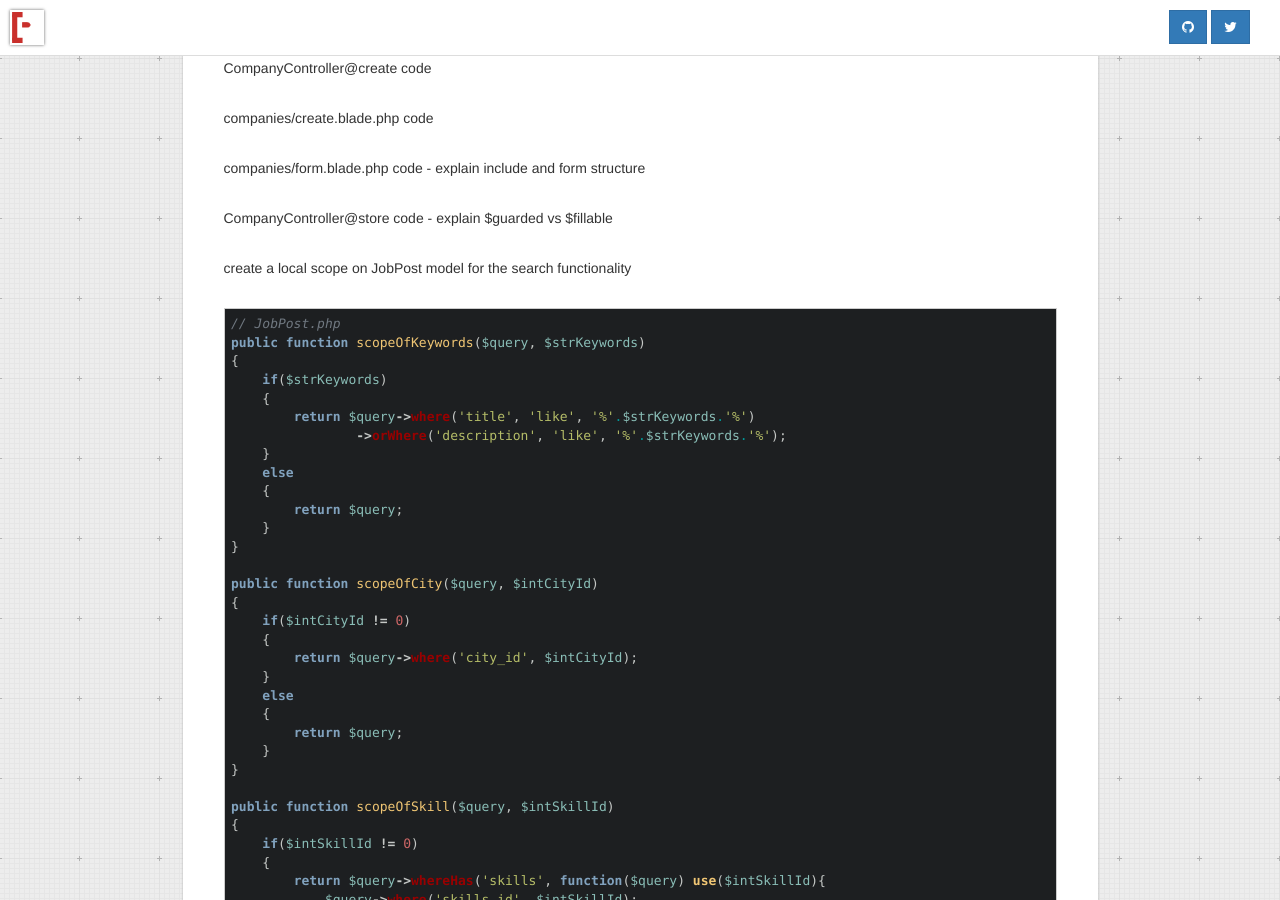
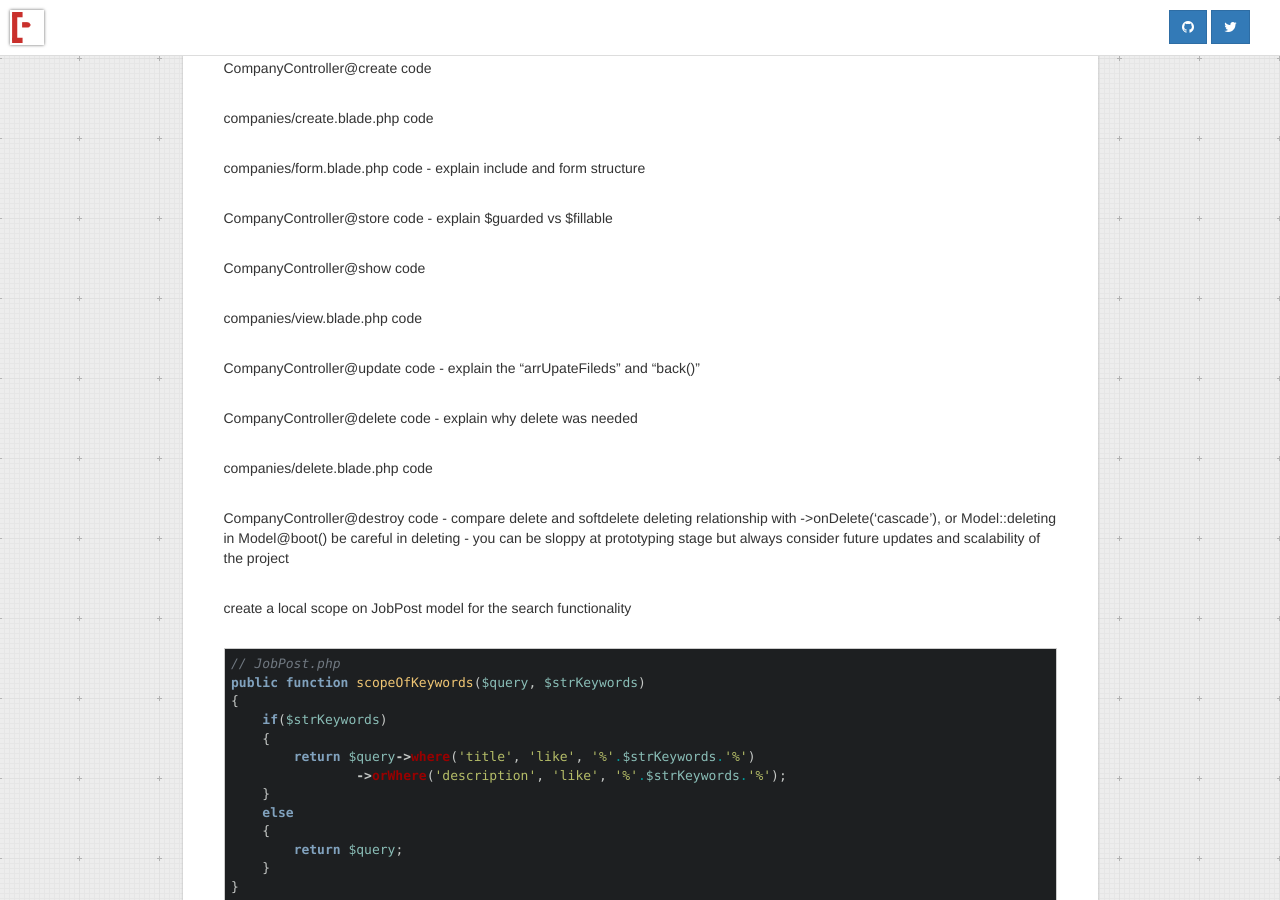
Before and after one commit to codingpajamas/codingpajamas.github.io, a Jekyll site: the page built from _posts/2018-08-03-rapid-prototyping-with-laravel.md, in a window 1280 px wide and 900 px high, scrolled down 7462 px. Built offline with Jekyll 4.4.1, drawn with Linux system fonts in a browser that asks for light colours; some web fonts are replaced.

Commit message:
laravel prototyping

```diff
--- a/_posts/2018-08-03-rapid-prototyping-with-laravel.md
+++ b/_posts/2018-08-03-rapid-prototyping-with-laravel.md
@@ -382,6 +382,25 @@ companies/form.blade.php code - explain include and form structure
 
 CompanyController@store code - explain $guarded vs $fillable
 
+CompanyController@show code
+
+companies/view.blade.php code
+
+CompanyController@update code - explain the "arrUpateFileds" and "back()"
+
+CompanyController@delete code - explain why delete was needed
+
+companies/delete.blade.php code
+
+CompanyController@destroy code - compare delete and softdelete
+deleting relationship with ->onDelete('cascade'), or Model::deleting in Model@boot()
+be careful in deleting - you can be sloppy at prototyping stage but always consider future updates and scalability of the project
+
+
+
+
+
+
 
 
 
```
